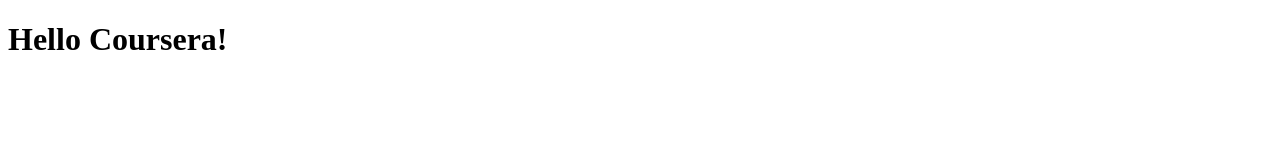
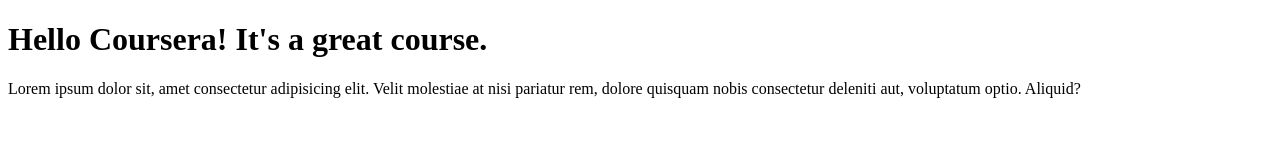
Before and after one commit to srijoy-paul/coursera-test, a plain HTML site: page site/index.html in a window 1280 px wide. Drawn offline with Linux system fonts and the light colour scheme.

Commit message:
Small addition to our page content.

```diff
--- a/site/index.html
+++ b/site/index.html
@@ -7,6 +7,7 @@
     <title>Hello Coursera!</title>
 </head>
 <body>
-    <h1>Hello Coursera!</h1>
+    <h1>Hello Coursera! It's a great course.</h1>
+    <p>Lorem ipsum dolor sit, amet consectetur adipisicing elit. Velit molestiae at nisi pariatur rem, dolore quisquam nobis consectetur deleniti aut, voluptatum optio. Aliquid?</p>
 </body>
 </html>
```
